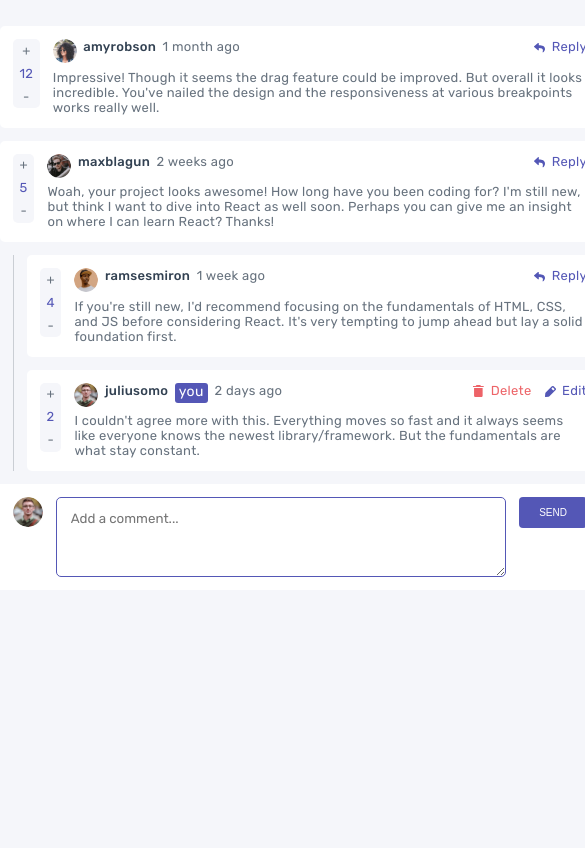
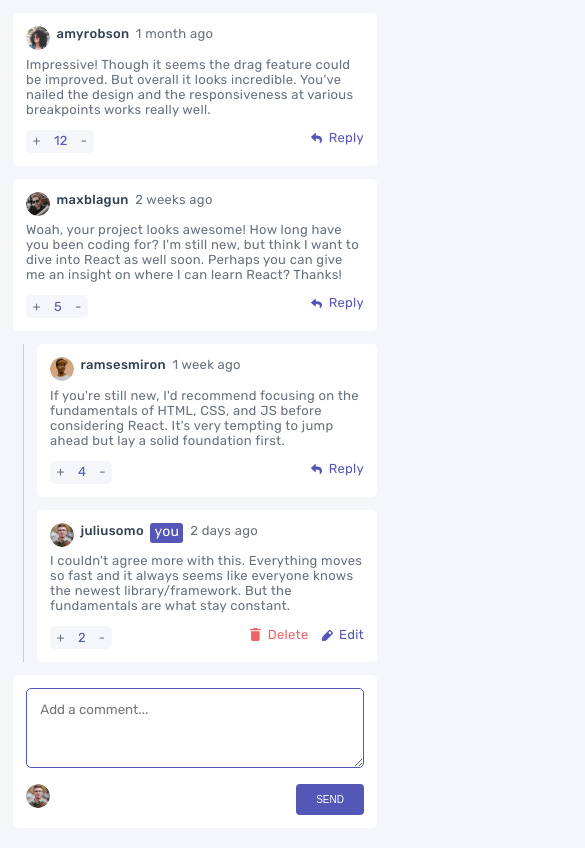
Before and after one commit to inioluwabello/interactive-comments-section, a Next.js app: page / in a window 390 px wide. Shown: the whole page, 585 px wide, since content can reach past the window. Built offline with nearby package versions, Linux system fonts and the light colour scheme.

Commit message:
Mobile Added

```diff
--- a/app/components/Comments/CommentItem.tsx
+++ b/app/components/Comments/CommentItem.tsx
@@ -28,6 +28,7 @@ const CommentItem = ({ originalCommentId, comment, currentUser, setShowingModal,
     }
 
     const handleReply = () => {
+        if (replyValue.length > 0)
             dispatch(commentSlice.actions.addReply({
                 commentId: comment.id,
                 comment: {
@@ -53,7 +54,7 @@ const CommentItem = ({ originalCommentId, comment, currentUser, setShowingModal,
         <>
             <div className="comment">
                 <div className="space-between">
-                    <div className="vote-box">
+                    <div className="desktop vote-box">
                         <VoteComponent votes={comment.score} commentId={comment.id} originalCommentId={originalCommentId} />
                     </div>
                     <div className="comment-area">
@@ -70,7 +71,7 @@ const CommentItem = ({ originalCommentId, comment, currentUser, setShowingModal,
                             </div>
 
                             {/* Reply, Edit & Delete buttons */}
-                            <div className="comment-actions">
+                            <div className="desktop comment-actions">
                                 {currentUser && comment.user.username !== currentUser.username &&
                                 <a className="reply-btn" onClick={() => {
                                     setReplying(true)
@@ -112,14 +113,47 @@ const CommentItem = ({ originalCommentId, comment, currentUser, setShowingModal,
                                     }));
                                     setEditing(false)
                                 }}>UPDATE</button>
+                        </div>}
+                    </div>
+                </div>
+
+                <div className="mobile mobile-actions">
+                    <div className="space-between">
+                        <div className="vote-box">
+                            <VoteComponent votes={comment.score} commentId={comment.id} originalCommentId={originalCommentId} />
+                        </div>
+
+                        {/* Mobile: Reply, Edit & Delete buttons */}
+                        <div className="comment-actions">
+                            {currentUser && comment.user.username !== currentUser.username &&
+                                <a className="reply-btn" onClick={() => {
+                                    setReplying(true)
+                                }}>
+                                    <img src="/images/icon-reply.svg" alt="reply" />
+                                    Reply
+                                </a>
+                            }
+
+                            {currentUser && comment.user.username === currentUser.username &&
+                                <div className="crud-actions">
+                                    <a className="delete-btn" onClick={() => { handleDelete(comment.id) }}>
+                                        <img src="/images/icon-delete.svg" alt="reply" />
+                                        Delete
+                                    </a>
+
+                                    <a className="edit-btn" onClick={() => { setEditing(true); setEditValue(comment.content) }}>
+                                        <img src="/images/icon-edit.svg" alt="reply" />
+                                        Edit
+                                    </a>
                                 </div>
                             }
-
+                        </div>
                     </div>
                 </div>
             </div>
 
-            {replying && currentUser && <div className="comment-box space-between">
+            {/* Reply box */}
+            {replying && currentUser && <div className="desktop comment-box space-between">
                 <img src={currentUser.image.png} alt="user" className="user-image" />
                 <textarea
                     name="comment-input"
@@ -131,6 +165,21 @@ const CommentItem = ({ originalCommentId, comment, currentUser, setShowingModal,
                 <button className="btnn pry-bg" onClick={handleReply}>REPLY</button>
             </div>}
 
+            {replying && currentUser && <div className="mobile comment-box">
+                <textarea
+                    name="comment-input"
+                    id="comment-input"
+                    placeholder="Add a comment..."
+                    className="comment-input"
+                    value={replyValue}
+                    onChange={handleReplyInput}></textarea>
+                <div className="space-between mt-1">
+                    <img src={currentUser.image.png} alt="user" className="user-image" />
+                    <button className="btnn pry-bg" onClick={handleReply}>REPLY</button>
+                </div>
+            </div>}
+
+            {/* Reply Items */}
             {comment.replies && <div className="reply-box">
                 {comment.replies.map((reply: IComment) => {
                     return <CommentItem
--- a/app/components/Comments/Comments.tsx
+++ b/app/components/Comments/Comments.tsx
@@ -18,6 +18,7 @@ const Comments = () => {
     }
 
     const handleSend = () => {
+        if (commentValue.length > 0)
             dispatch(commentSlice.actions.addComment({
                 content: commentValue,
                 createdAt: Date.now().toString(),
@@ -53,7 +54,8 @@ const Comments = () => {
                 )
             })}
 
-            {currentUser && <div className="comment-box space-between">
+            {/* Desktop: last comment box */}
+            {currentUser && <div className="desktop comment-box space-between">
                 <img src={currentUser.image.png} alt="user" className="user-image" />
                 <textarea
                     name="comment-input"
@@ -63,6 +65,21 @@ const Comments = () => {
                     value={commentValue}
                     onChange={handleCommentsInput}></textarea>
                 <button className="btnn pry-bg" onClick={handleSend}>SEND</button>
+            </div>}
+
+            {/* Mobile: Last comment box */}
+            {currentUser && <div className="mobile comment-box">
+                <textarea
+                    name="comment-input"
+                    id="comment-input"
+                    placeholder="Add a comment..."
+                    className="comment-input"
+                    value={commentValue}
+                    onChange={handleCommentsInput}></textarea>
+                <div className="space-between mt-1">
+                    <img src={currentUser.image.png} alt="user" className="user-image" />
+                    <button className="btnn pry-bg" onClick={handleSend}>SEND</button>
+                </div>
             </div>}
 
             {showingModal && <div className="modal-overlay">
--- a/app/styles/globals.css
+++ b/app/styles/globals.css
@@ -63,6 +63,7 @@ main.main {
   margin-top: -0.5em;
   margin-bottom: 0.5em;
   padding: 1em;
+  border-radius: 5px;
 }
 .comment-box:last-of-type {
   margin-top: 1em;
@@ -225,3 +226,37 @@ main.main {
 .btn-red {
   background: var(--soft-red)
 }
+.desktop {
+  display: block;
+}
+.mobile {
+  display: none;
+}
+@media (max-width: 600px) {
+  .reply-box {
+    margin-left: 10px;
+  }
+  .desktop {
+    display: none;
+  }
+  .mobile {
+    display: block;
+  }
+  main.main {
+    width: 100%;
+    padding: 1em;
+  }
+  .vote-item {
+    display: inline-block;
+  }
+  .mobile-actions {
+    margin-top: 1em;
+  }
+  .mt-1 {
+    margin-top: 1em;
+  }
+  .comment-input {
+    margin-right: unset;
+    margin-left: unset;
+  }
+}
```
Lines whose indentation alone changed are shown as unchanged.
